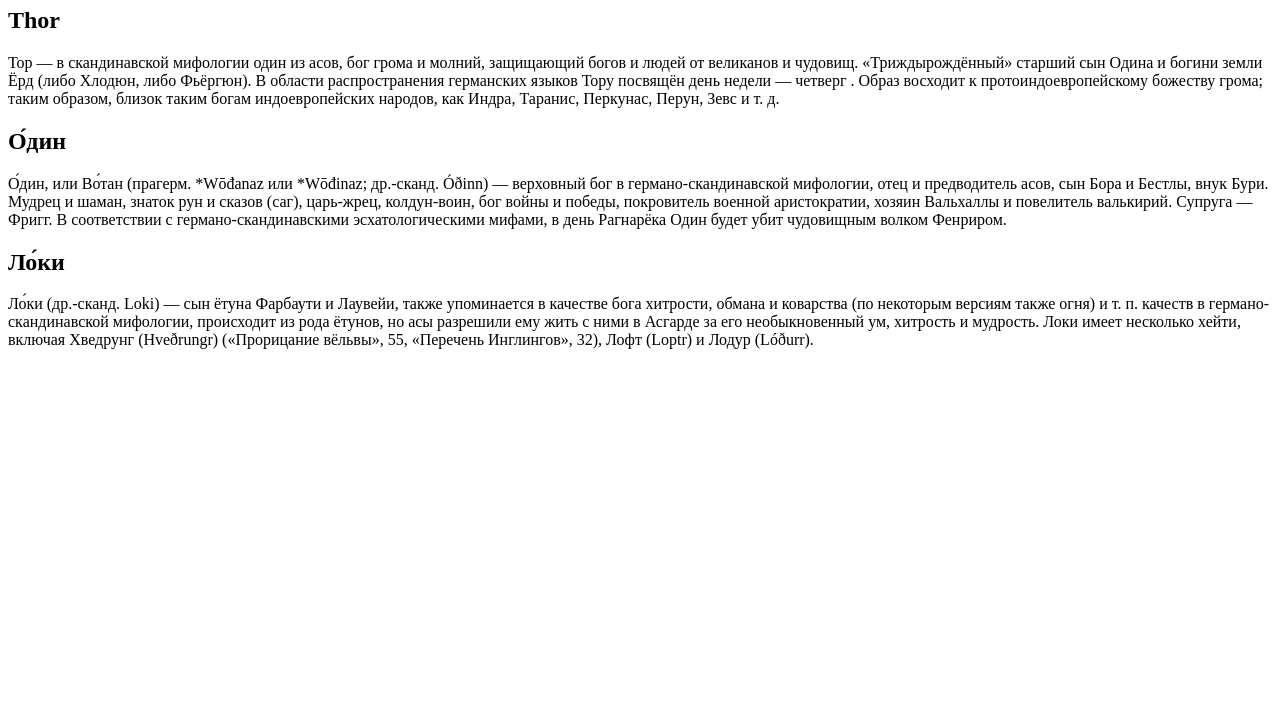
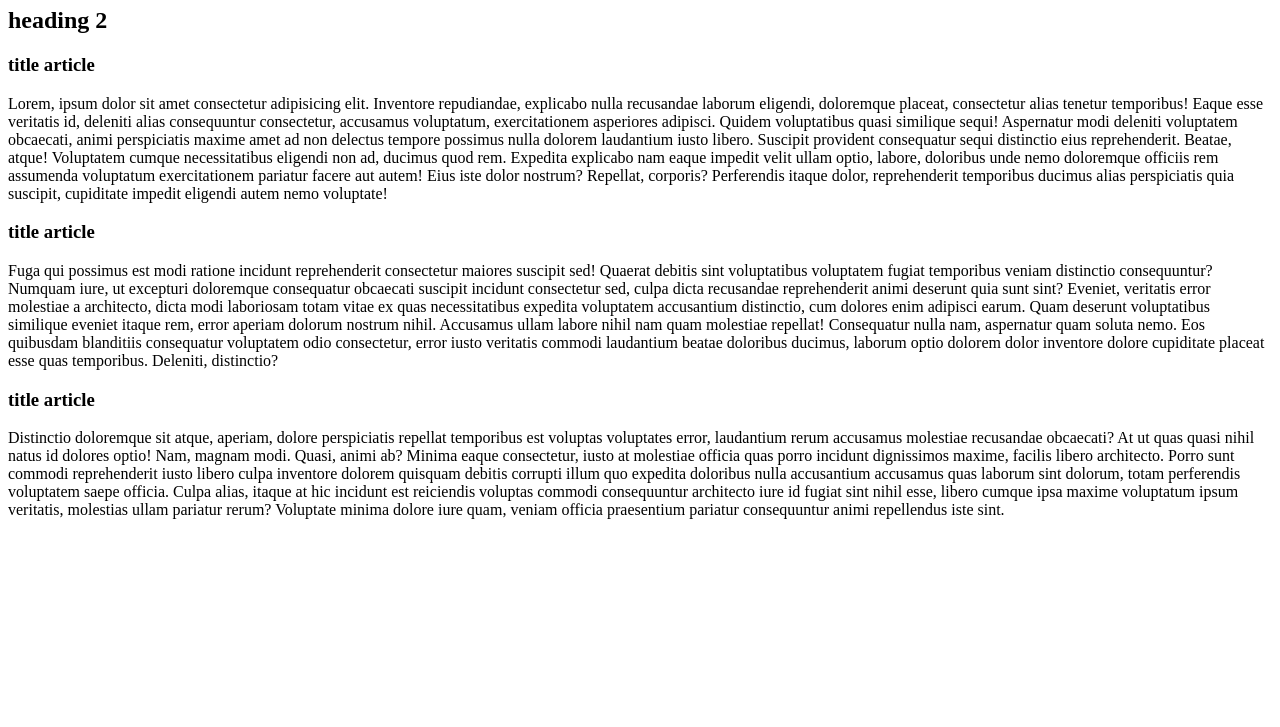
Before and after one commit to Linqui12/css, a plain HTML site: page index.html in a window 1280 px wide. Shown: the part 73-800 px from the top of the page. Drawn offline with Linux system fonts and the light colour scheme.

Commit message:
Add structure at index

```diff
--- a/index.html
+++ b/index.html
@@ -5,32 +5,22 @@
   <title>CSS</title>
 </head>
 <body >
-  <h1>Welcome to Asgard</h1>
-  <div>
-    <section>
-      <h2>Thor</h2>
-      <p>
-        Тор  — в скандинавской мифологии один из асов, бог грома и молний, защищающий богов и людей от великанов и чудовищ. «Триждырождённый» старший сын Одина и богини земли Ёрд (либо Хлодюн, либо Фьёргюн). В области распространения германских языков Тору посвящён день недели — четверг . Образ восходит к протоиндоевропейскому божеству грома; таким образом, близок таким богам индоевропейских народов, как Индра, Таранис, Перкунас, Перун, Зевс и т. д.
-      </p>
-    </section>
-  </div>
-  <div>
-    <section>
-      <h2>О́дин</h2>
-      <p>
-        О́дин, или Во́тан (прагерм. *Wōđanaz или *Wōđinaz; др.-сканд. Óðinn) — верховный бог в германо-скандинавской мифологии, отец и предводитель асов, сын Бора и Бестлы, внук Бури. Мудрец и шаман, знаток рун и сказов (саг), царь-жрец, колдун-воин, бог войны и победы, покровитель военной аристократии, хозяин Вальхаллы и повелитель валькирий. Супруга — Фригг.
-
-В соответствии с германо-скандинавскими эсхатологическими мифами, в день Рагнарёка Один будет убит чудовищным волком Фенриром.
-      </p>
-    </section>
-  </div>
-  <div>
-    <section>
-      <h2>Ло́ки</h2>
-      <p>
-        Ло́ки (др.-сканд. Loki) — сын ётуна Фарбаути и Лаувейи, также упоминается в качестве бога хитрости, обмана и коварства (по некоторым версиям также огня) и т. п. качеств в германо-скандинавской мифологии, происходит из рода ётунов, но асы разрешили ему жить с ними в Асгарде за его необыкновенный ум, хитрость и мудрость. Локи имеет несколько хейти, включая Хведрунг (Hveðrungr) («Прорицание вёльвы», 55, «Перечень Инглингов», 32), Лофт (Loptr) и Лодур (Lóðurr).
-      </p>
-    </section>
-  </div>
+<!-- h1.main-heading{heading 1}+section>(h2.main-heading{heading 2})+article.container*3>h3.heading-art{title article}+p>lorem120) -->
+<h1 class="main-heading">heading 1</h1>
+<section>
+  <h2 class="main-heading">heading 2</h2>
+  <article class="container">
+    <h3 class="heading-art">title article</h3>
+    <p>Lorem, ipsum dolor sit amet consectetur adipisicing elit. Inventore repudiandae, explicabo nulla recusandae laborum eligendi, doloremque placeat, consectetur alias tenetur temporibus! Eaque esse veritatis id, deleniti alias consequuntur consectetur, accusamus voluptatum, exercitationem asperiores adipisci. Quidem voluptatibus quasi similique sequi! Aspernatur modi deleniti voluptatem obcaecati, animi perspiciatis maxime amet ad non delectus tempore possimus nulla dolorem laudantium iusto libero. Suscipit provident consequatur sequi distinctio eius reprehenderit. Beatae, atque! Voluptatem cumque necessitatibus eligendi non ad, ducimus quod rem. Expedita explicabo nam eaque impedit velit ullam optio, labore, doloribus unde nemo doloremque officiis rem assumenda voluptatum exercitationem pariatur facere aut autem! Eius iste dolor nostrum? Repellat, corporis? Perferendis itaque dolor, reprehenderit temporibus ducimus alias perspiciatis quia suscipit, cupiditate impedit eligendi autem nemo voluptate!</p>
+  </article>
+  <article class="container">
+    <h3 class="heading-art">title article</h3>
+    <p>Fuga qui possimus est modi ratione incidunt reprehenderit consectetur maiores suscipit sed! Quaerat debitis sint voluptatibus voluptatem fugiat temporibus veniam distinctio consequuntur? Numquam iure, ut excepturi doloremque consequatur obcaecati suscipit incidunt consectetur sed, culpa dicta recusandae reprehenderit animi deserunt quia sunt sint? Eveniet, veritatis error molestiae a architecto, dicta modi laboriosam totam vitae ex quas necessitatibus expedita voluptatem accusantium distinctio, cum dolores enim adipisci earum. Quam deserunt voluptatibus similique eveniet itaque rem, error aperiam dolorum nostrum nihil. Accusamus ullam labore nihil nam quam molestiae repellat! Consequatur nulla nam, aspernatur quam soluta nemo. Eos quibusdam blanditiis consequatur voluptatem odio consectetur, error iusto veritatis commodi laudantium beatae doloribus ducimus, laborum optio dolorem dolor inventore dolore cupiditate placeat esse quas temporibus. Deleniti, distinctio?</p>
+  </article>
+  <article class="container">
+    <h3 class="heading-art">title article</h3>
+    <p>Distinctio doloremque sit atque, aperiam, dolore perspiciatis repellat temporibus est voluptas voluptates error, laudantium rerum accusamus molestiae recusandae obcaecati? At ut quas quasi nihil natus id dolores optio! Nam, magnam modi. Quasi, animi ab? Minima eaque consectetur, iusto at molestiae officia quas porro incidunt dignissimos maxime, facilis libero architecto. Porro sunt commodi reprehenderit iusto libero culpa inventore dolorem quisquam debitis corrupti illum quo expedita doloribus nulla accusantium accusamus quas laborum sint dolorum, totam perferendis voluptatem saepe officia. Culpa alias, itaque at hic incidunt est reiciendis voluptas commodi consequuntur architecto iure id fugiat sint nihil esse, libero cumque ipsa maxime voluptatum ipsum veritatis, molestias ullam pariatur rerum? Voluptate minima dolore iure quam, veniam officia praesentium pariatur consequuntur animi repellendus iste sint.</p>
+  </article>
+</section>
 </body>
 </html>
```
